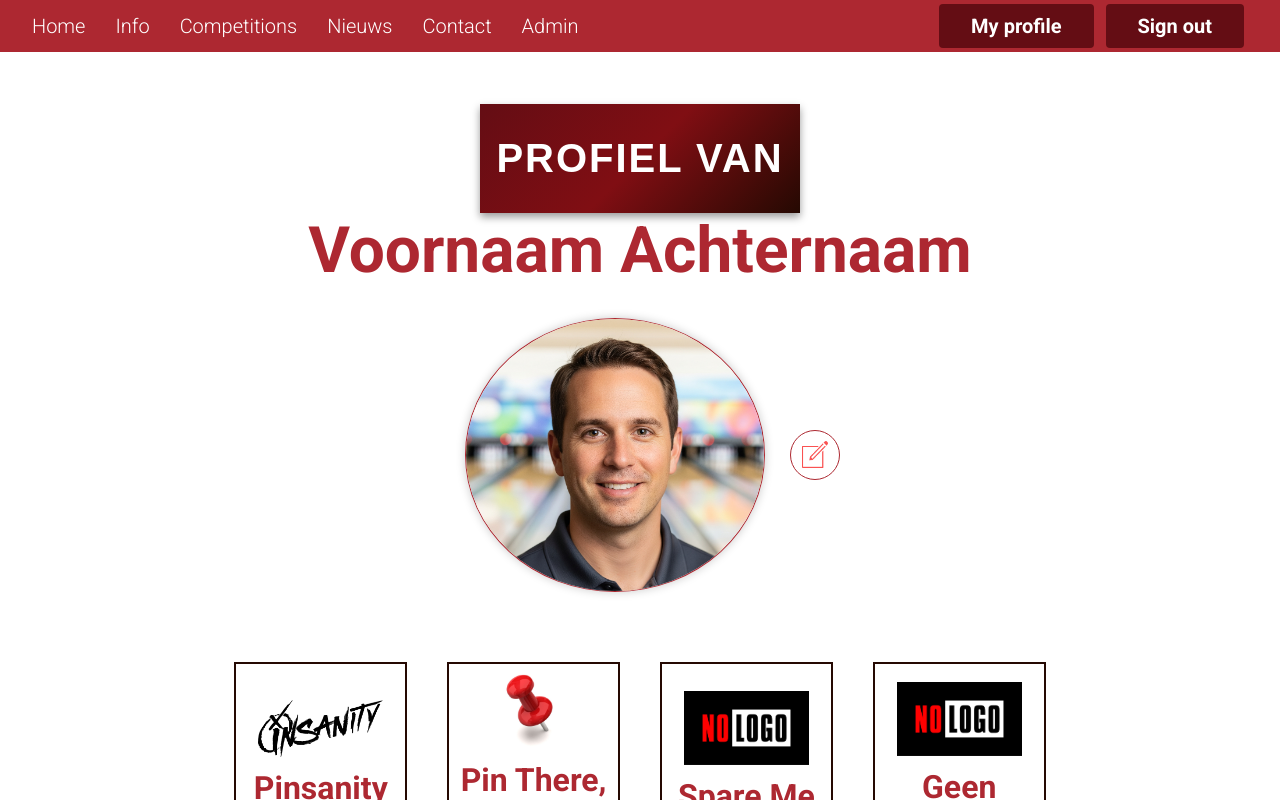
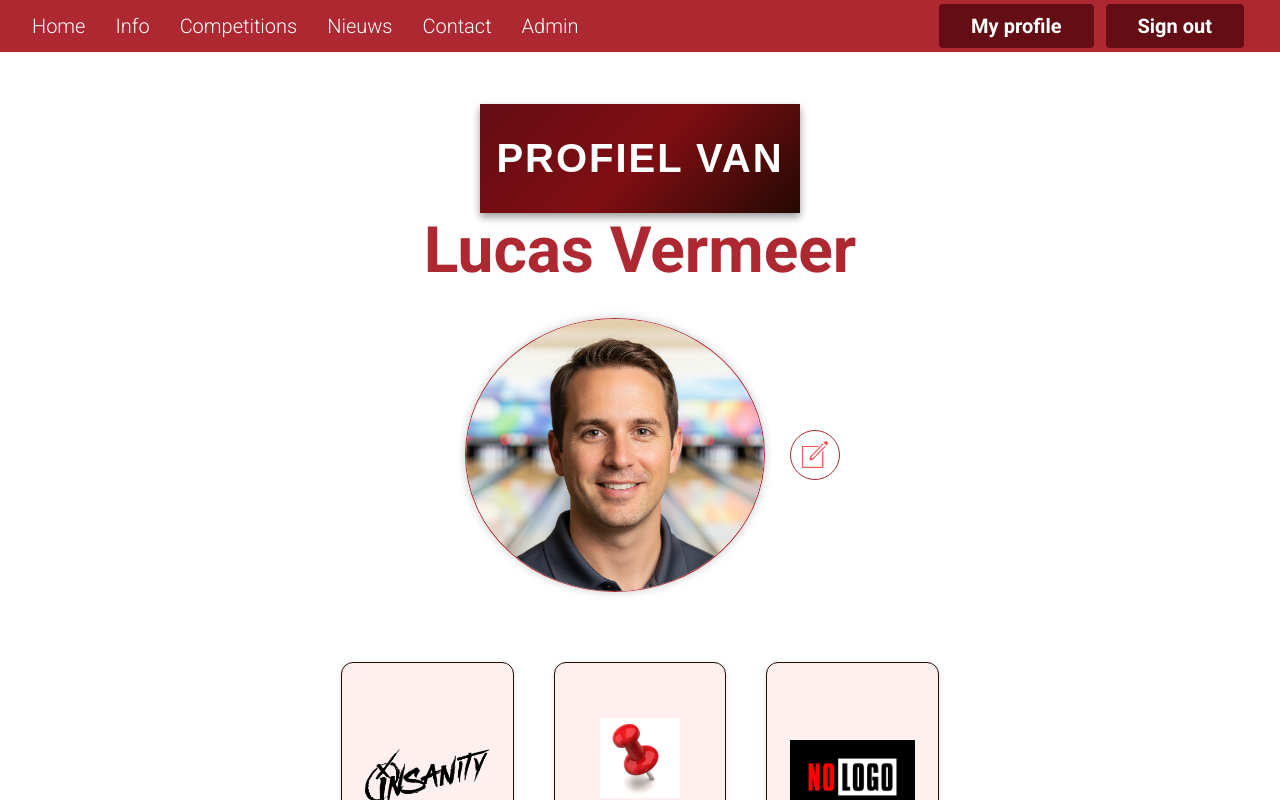
Before and after one commit to Bas-SDR/pinpoint-frontend, a React (Vite) app: page / in a window 1280 px wide. Both pictures are taken after a click on the button "Log in". Shown: the top 800 px of the page. Built offline with nearby package versions, Linux system fonts and the light colour scheme.

Commit message:
Added jsons for mock database, made profile mapping, updated some css, updated auth context to work with id

```diff
--- a/public/players.json
+++ b/public/players.json
@@ -1,87 +1,212 @@
-{
-  "news": [
-    {
-      "id": 1,
-      "date": "2025-05-30",
-      "content": [
-        {
-          "tileType": "text",
-          "title": "Seizoen voorbij!",
-          "paragraphs": [
-            "Lorem ipsum dolor sit amet, consectetur adipisicing elit. Alias aspernatur dignissimos dolores nam nisi optio rem sapiente ullam, vero! Accusamus aliquid culpa cumque cupiditate et hic magnam magni odit voluptates!",
-            "Lorem ipsum dolor sit amet, consectetur adipisicing elit. Aliquam aut doloremque eligendi error et eveniet, impedit ipsam iure optio quae reiciendis sed sit sunt tempore!"
-          ]
-        },
-        {
-          "tileType": "image",
-          "image": {
-            "src": "/News/NewsArt1.svg",
-            "alt": "News Article 1"
-          }
-        }
-      ]
-    },
-    {
-      "id": 2,
-      "date": "2025-06-06",
-      "content": [
-        {
-          "tileType": "text",
-          "title": "Finale dag volgende week",
-          "paragraphs": [
-            "Lorem ipsum dolor sit amet, consectetur adipisicing elit. Architecto assumenda, beatae debitis deserunt doloremque doloribus dolorum, eum hic iure minus officiis pariatur quaerat, quo ratione rem sunt voluptatem? Libero neque nostrum numquam quibusdam quod repellendus, totam voluptatibus voluptatum. Labore, obcaecati!"
-          ]
-        },
-        {
-          "tileType": "image",
-          "image": {
-            "src": "/News/NewsArt2.svg",
-            "alt": "News Article 2"
-          }
-        }
-      ]
-    },
-    {
-      "id": 3,
-      "date": "2025-06-15",
-      "content": [
-        {
-          "tileType": "text",
-          "title": "Laatste competitie dagen",
-          "paragraphs": [
-            "Lorem ipsum dolor sit amet, consectetur adipisicing elit. Alias aspernatur dignissimos dolores nam nisi optio rem sapiente ullam, vero! Accusamus aliquid culpa cumque cupiditate et hic magnam magni odit voluptates!",
-            "Lorem ipsum dolor sit amet, consectetur adipisicing elit. Aliquam aut doloremque eligendi error et eveniet, impedit ipsam iure optio quae reiciendis sed sit sunt tempore!"
-          ]
-        },
-        {
-          "tileType": "image",
-          "image": {
-            "src": "/News/NewsArt3.svg",
-            "alt": "News Article 3"
-          }
-        }
-      ]
-    },
-    {
-      "id": 4,
-      "date": "2025-06-15",
-      "content": [
-        {
-          "tileType": "text",
-          "title": "Wintervakantie!",
-          "paragraphs": [
-            "Lorem ipsum dolor sit amet, consectetur adipisicing elit. Alias aspernatur dignissimos dolores nam nisi optio rem sapiente ullam, vero! Accusamus aliquid culpa cumque cupiditate et hic magnam magni odit voluptates!",
-            "Lorem ipsum dolor sit amet, consectetur adipisicing elit. Aliquam aut doloremque eligendi error et eveniet, impedit ipsam iure optio quae reiciendis sed sit sunt tempore!"
-          ]
-        },
-        {
-          "tileType": "image",
-          "image": {
-            "src": "/News/NewsArt3.svg",
-            "alt": "News Article 3"
-          }
-        }
-      ]
+[
+  {
+    "playerId": 1,
+    "firstName": "Lucas",
+    "lastName": "Vermeer",
+    "profilePic": "/assets/profile-pic-man1.png",
+    "teamIds": [
+      1,
+      2,
+      3
+    ],
+    "leagueIds": [
+      1,
+      2
+    ],
+    "averageScore": 162,
+    "stats": {
+      "highestGame": 279,
+      "highestSeries": 698,
+      "totalPinfall": 18452,
+      "averagePinfall": 521,
+      "perfectGames": 2
     }
-  ]
-}
+  },
+  {
+    "playerId": 2,
+    "firstName": "Sven",
+    "lastName": "Kramer",
+    "profilePic": "/assets/profile-pic-man2.png",
+    "teamIds": [
+      2
+    ],
+    "leagueIds": [
+      2
+    ],
+    "averageScore": 134,
+    "stats": {
+      "highestGame": 210,
+      "highestSeries": 560,
+      "totalPinfall": 11234,
+      "averagePinfall": 436,
+      "perfectGames": 0
+    }
+  },
+  {
+    "playerId": 3,
+    "firstName": "Daan",
+    "lastName": "Visser",
+    "profilePic": "/assets/profile-pic-man3.png",
+    "teamIds": [
+      4
+    ],
+    "leagueIds": [
+      3
+    ],
+    "averageScore": 145,
+    "stats": {
+      "highestGame": 242,
+      "highestSeries": 590,
+      "totalPinfall": 14321,
+      "averagePinfall": 478,
+      "perfectGames": 1
+    }
+  },
+  {
+    "playerId": 4,
+    "firstName": "Mark",
+    "lastName": "Janssen",
+    "profilePic": "/assets/profile-pic-man4.png",
+    "teamIds": [
+      3,
+      4
+    ],
+    "leagueIds": [
+      3,
+      4
+    ],
+    "averageScore": 171,
+    "stats": {
+      "highestGame": 288,
+      "highestSeries": 701,
+      "totalPinfall": 19872,
+      "averagePinfall": 512,
+      "perfectGames": 1
+    }
+  },
+  {
+    "playerId": 5,
+    "firstName": "Tom",
+    "lastName": "Meijer",
+    "profilePic": "/assets/profile-pic-man5.png",
+    "teamIds": [
+      1,
+      5
+    ],
+    "leagueIds": [
+      5
+    ],
+    "averageScore": 128,
+    "stats": {
+      "highestGame": 205,
+      "highestSeries": 534,
+      "totalPinfall": 9850,
+      "averagePinfall": 410,
+      "perfectGames": 0
+    }
+  },
+  {
+    "playerId": 6,
+    "firstName": "Joost",
+    "lastName": "Kuiper",
+    "profilePic": "/assets/profile-pic-man6.png",
+    "teamIds": [
+      6
+    ],
+    "leagueIds": [
+      6
+    ],
+    "averageScore": 155,
+    "stats": {
+      "highestGame": 250,
+      "highestSeries": 620,
+      "totalPinfall": 15422,
+      "averagePinfall": 490,
+      "perfectGames": 0
+    }
+  },
+  {
+    "playerId": 7,
+    "firstName": "Bas",
+    "lastName": "Hoekstra",
+    "profilePic": "/assets/profile-pic-man7.png",
+    "teamIds": [
+      2,
+      6
+    ],
+    "leagueIds": [
+      2,
+      6
+    ],
+    "averageScore": 167,
+    "stats": {
+      "highestGame": 270,
+      "highestSeries": 670,
+      "totalPinfall": 17654,
+      "averagePinfall": 505,
+      "perfectGames": 1
+    }
+  },
+  {
+    "playerId": 8,
+    "firstName": "Arjen",
+    "lastName": "Mulder",
+    "profilePic": "/assets/profile-pic-man8.png",
+    "teamIds": [
+      5
+    ],
+    "leagueIds": [
+      5
+    ],
+    "averageScore": 120,
+    "stats": {
+      "highestGame": 190,
+      "highestSeries": 490,
+      "totalPinfall": 8645,
+      "averagePinfall": 378,
+      "perfectGames": 0
+    }
+  },
+  {
+    "playerId": 9,
+    "firstName": "Koen",
+    "lastName": "Schouten",
+    "profilePic": "/assets/profile-pic-man9.png",
+    "teamIds": [
+      3
+    ],
+    "leagueIds": [
+      4
+    ],
+    "averageScore": 182,
+    "stats": {
+      "highestGame": 300,
+      "highestSeries": 710,
+      "totalPinfall": 22400,
+      "averagePinfall": 540,
+      "perfectGames": 3
+    }
+  },
+  {
+    "playerId": 10,
+    "firstName": "Joris",
+    "lastName": "Peeters",
+    "profilePic": "/assets/profile-pic-man10.png",
+    "teamIds": [
+      4,
+      6
+    ],
+    "leagueIds": [
+      3,
+      6
+    ],
+    "averageScore": 152,
+    "stats": {
+      "highestGame": 240,
+      "highestSeries": 610,
+      "totalPinfall": 13220,
+      "averagePinfall": 462,
+      "perfectGames": 0
+    }
+  }
+]
--- a/public/teams.json
+++ b/public/teams.json
@@ -1,87 +1,60 @@
-{
-  "news": [
-    {
-      "id": 1,
-      "date": "2025-05-30",
-      "content": [
-        {
-          "tileType": "text",
-          "title": "Seizoen voorbij!",
-          "paragraphs": [
-            "Lorem ipsum dolor sit amet, consectetur adipisicing elit. Alias aspernatur dignissimos dolores nam nisi optio rem sapiente ullam, vero! Accusamus aliquid culpa cumque cupiditate et hic magnam magni odit voluptates!",
-            "Lorem ipsum dolor sit amet, consectetur adipisicing elit. Aliquam aut doloremque eligendi error et eveniet, impedit ipsam iure optio quae reiciendis sed sit sunt tempore!"
-          ]
-        },
-        {
-          "tileType": "image",
-          "image": {
-            "src": "/News/NewsArt1.svg",
-            "alt": "News Article 1"
-          }
-        }
-      ]
-    },
-    {
-      "id": 2,
-      "date": "2025-06-06",
-      "content": [
-        {
-          "tileType": "text",
-          "title": "Finale dag volgende week",
-          "paragraphs": [
-            "Lorem ipsum dolor sit amet, consectetur adipisicing elit. Architecto assumenda, beatae debitis deserunt doloremque doloribus dolorum, eum hic iure minus officiis pariatur quaerat, quo ratione rem sunt voluptatem? Libero neque nostrum numquam quibusdam quod repellendus, totam voluptatibus voluptatum. Labore, obcaecati!"
-          ]
-        },
-        {
-          "tileType": "image",
-          "image": {
-            "src": "/News/NewsArt2.svg",
-            "alt": "News Article 2"
-          }
-        }
-      ]
-    },
-    {
-      "id": 3,
-      "date": "2025-06-15",
-      "content": [
-        {
-          "tileType": "text",
-          "title": "Laatste competitie dagen",
-          "paragraphs": [
-            "Lorem ipsum dolor sit amet, consectetur adipisicing elit. Alias aspernatur dignissimos dolores nam nisi optio rem sapiente ullam, vero! Accusamus aliquid culpa cumque cupiditate et hic magnam magni odit voluptates!",
-            "Lorem ipsum dolor sit amet, consectetur adipisicing elit. Aliquam aut doloremque eligendi error et eveniet, impedit ipsam iure optio quae reiciendis sed sit sunt tempore!"
-          ]
-        },
-        {
-          "tileType": "image",
-          "image": {
-            "src": "/News/NewsArt3.svg",
-            "alt": "News Article 3"
-          }
-        }
-      ]
-    },
-    {
-      "id": 4,
-      "date": "2025-06-15",
-      "content": [
-        {
-          "tileType": "text",
-          "title": "Wintervakantie!",
-          "paragraphs": [
-            "Lorem ipsum dolor sit amet, consectetur adipisicing elit. Alias aspernatur dignissimos dolores nam nisi optio rem sapiente ullam, vero! Accusamus aliquid culpa cumque cupiditate et hic magnam magni odit voluptates!",
-            "Lorem ipsum dolor sit amet, consectetur adipisicing elit. Aliquam aut doloremque eligendi error et eveniet, impedit ipsam iure optio quae reiciendis sed sit sunt tempore!"
-          ]
-        },
-        {
-          "tileType": "image",
-          "image": {
-            "src": "/News/NewsArt3.svg",
-            "alt": "News Article 3"
-          }
-        }
-      ]
-    }
-  ]
-}
+[
+  {
+    "teamId": 1,
+    "teamName": "Pinsanity",
+    "teamPlayers": [
+      1,
+      5
+    ],
+    "ranking": 2
+  },
+  {
+    "teamId": 2,
+    "teamName": "Pin There, Done That",
+    "teamPlayers": [
+      1,
+      2,
+      7
+    ],
+    "ranking": 1
+  },
+  {
+    "teamId": 3,
+    "teamName": "Spare Me",
+    "teamPlayers": [
+      1,
+      4,
+      9
+    ],
+    "ranking": 3
+  },
+  {
+    "teamId": 4,
+    "teamName": "Strike Force",
+    "teamPlayers": [
+      3,
+      4,
+      10
+    ],
+    "ranking": 4
+  },
+  {
+    "teamId": 5,
+    "teamName": "Kingpins",
+    "teamPlayers": [
+      5,
+      8
+    ],
+    "ranking": 5
+  },
+  {
+    "teamId": 6,
+    "teamName": "Alley Masters",
+    "teamPlayers": [
+      6,
+      7,
+      10
+    ],
+    "ranking": 6
+  }
+]
--- a/src/components/playerCard/PlayerCard.css
+++ b/src/components/playerCard/PlayerCard.css
@@ -4,9 +4,13 @@
     align-items: center;
     justify-content: center;
     width: 100%;
-    min-height: 300px;
+    height: 150px;
     border: 1px solid #250902;
     padding: 15px;
+    border-radius: 12px;
+    background-color: #fff8f0;
+    box-shadow: 0 2px 6px #00000014; /* 0.08 opacity */
+    transition: transform 0.2s, box-shadow 0.2s;
 }
 
 .competition-link {
--- a/src/components/teamCard/TeamCard.css
+++ b/src/components/teamCard/TeamCard.css
@@ -4,11 +4,13 @@
     align-items: center;
     justify-content: center;
     width: 100%;
-    height: 100%;
-    min-height: 150px;
-    max-height: 150px;
+    height: 200px;
     border: 1px solid #250902;
-    padding: 2px;
+    padding: 10px;
+    border-radius: 12px;
+    background-color: #fdf0ef;
+    box-shadow: 0 2px 6px #0000001a;
+    transition: transform 0.2s, box-shadow 0.2s;
 }
 
 .team-logo {
@@ -23,8 +25,7 @@
 
 @media screen and (min-width: 768px) {
     .team-card {
-        min-height: 175px;
-        max-height: 175px;
+        height: 250px;
         padding: 4px;
     }
 
@@ -36,8 +37,7 @@
 
 @media screen and (min-width: 994px) {
     .team-card {
-        min-height: 200px;
-        max-height: 200px;
+        height: 300px;
         padding: 6px;
     }
 
@@ -55,6 +55,7 @@
 
 @media screen and (min-width: 1600px) {
     .team-card {
+        height: 350px;
         padding: 10px;
     }
 
--- a/src/context/AuthContext.jsx
+++ b/src/context/AuthContext.jsx
@@ -4,21 +4,32 @@ import {useNavigate} from "react-router-dom";
 export const AuthContext = createContext({});
 
 function AuthContextProvider({children}) {
-    const [isAuth, toggleIsAuth] = useState(false);
+    const [auth, toggleAuth] = useState({
+        isAuth: false,
+        userId: null,
+    });
     const navigate = useNavigate();
 
     function login() {
-        toggleIsAuth(true);
+        toggleAuth({
+            isAuth: true,
+            userId: 1,
+        });
+
         navigate('/profile');
     }
 
     function logout() {
-        toggleIsAuth(false);
+        toggleAuth({
+            isAuth: false,
+            userId: null,
+        });
         navigate('/');
     }
 
     const contextData = {
-        isAuth: isAuth,
+        isAuth: auth.isAuth,
+        userId: auth.userId,
         login: login,
         logout: logout,
     };
--- a/src/pages/profilePage/Profile.jsx
+++ b/src/pages/profilePage/Profile.jsx
@@ -4,101 +4,110 @@ import modifySymbol from "../../assets/modify-symbol.png"
 import TeamCard from "../../components/teamCard/TeamCard.jsx";
 import PlayerCard from "../../components/playerCard/PlayerCard.jsx";
 import StatsCard from "../../components/statsCard/StatsCard.jsx";
-import React, {useContext} from 'react';
+import React, {useContext, useEffect, useState} from 'react';
 import {AuthContext} from "../../context/AuthContext.jsx";
 import {Link} from "react-router-dom";
 import Header from "../../components/header/Header.jsx";
+import axios from "axios";
 
 function Profile() {
-    const {isAuth} = useContext(AuthContext);
+
+    const {isAuth, userId} = useContext(AuthContext);
+    const [teams, setTeams] = useState([]);
+    const [leagues, setLeagues] = useState([]);
+    const [players, setPlayers] = useState([]);
+    const [error, toggleError] = useState(false);
+    const [loading, toggleLoading] = useState(true);
+
+    useEffect(() => {
+        // const controller = new AbortController();
+        toggleLoading(true);
+
+        async function fetchProfileData() {
+            //https://stackoverflow.com/questions/35612428/call-async-await-functions-in-parallel
+            toggleError(false);
+            try {
+                const [teamResult, leagueResult, playerResult] = await Promise.all([
+                    axios.get("teams.json", {
+                        //  signal: controller.signal
+                    }),
+                    axios.get("leagues.json", {
+                        //  signal: controller.signal
+                    }),
+                    axios.get("players.json", {
+                        //  signal: controller.signal
+                    }),
+                ]);
+
+                setTeams(teamResult.data);
+                setLeagues(leagueResult.data);
+                setPlayers(playerResult.data);
+                toggleLoading(false);
+            } catch (e) {
+                console.error(e);
+                toggleError(true);
+            }
+        }
+
+        fetchProfileData();
+
+        // return function cleanUp() {
+        //     controller.abort();
+        // }
+
+    }, []);
+
+
+    const currentPlayer = players.find(p => p.playerId === userId);
+    // TODO Change this to check link (profile/1) in order to set the userID.
+    const playerTeams = currentPlayer ? teams.filter(team => currentPlayer.teamIds.includes(team.teamId)) : [];
 
     return (
         <div className="outer-container-excl-sponsor">
             <Header pageTitle="Profiel van"/>
-            <h1>Voornaam Achternaam</h1>{/*TODO Add first and last name from JWT token*/}
+            {players.length > 0 && <h1>{`${players[userId - 1].firstName} ${players[userId - 1].lastName}`}</h1>}
+            {/*TODO Add first and last name from profile page id number*/}
             <div className="inner-profile-container">
                     <span className="image-container">
                     <img src={profilePic} alt="photo of player"/>
                     </span>
                 {isAuth &&
-                        //     TODO Replace isAuth with username verification
+                    //     TODO Replace isAuth with username verification from JWT token
 
-                        <Link to={`/profile/${1}/edit`} className="modify-symbol">
+                    <Link to={`/profile/user/${userId}/edit`} className="modify-symbol">
                         <img src={modifySymbol} alt="wrench symbol"/>
                     </Link>
                     // TODO Replace profile ID with ID from database, and modify to logical link
                 }
             </div>
             <div className="team-collection">
-                {/*TODO Add mapping from database instead of hardcoded*/}
-                <div className="team">
+                {playerTeams.length > 0 ? (
+                    playerTeams.map(team => (
+                        <div key={team.teamId} className="team">
                             <TeamCard
-                        teamId="1"
-                        teamName="Pinsanity"
-                        teamPlayers="4"
+                                teamId={team.teamId}
+                                teamName={team.teamName}
+                                teamPlayers={team.teamPlayers.length}
                             />
                             <PlayerCard
                                 competition="Maandag 1"
-                        ranking="1"
-                        averageScore="150"
+                                ranking={team.ranking}
+                                averageScore={currentPlayer.averageScore}
                             />
                         </div>
-                <div className="team">
-                    <TeamCard
-                        teamId="2"
-                        teamName="Pin There, Done That"
-                        teamPlayers="2"
-                    />
-                    <PlayerCard
-                        competition="Dinsdag 2"
-                        ranking="8"
-                        averageScore="120"
-                    />
-                </div>
-                <div className="team">
-                    <TeamCard
-                        teamId="3"
-                        teamName="Spare Me"
-                        teamPlayers="3"
-                    />
-                    <PlayerCard
-                        competition="Woensdag 3"
-                        ranking="4"
-                        averageScore="170"
-                    />
-                </div>
-                <div className="team">
-                    <TeamCard
-                        teamId=""
-                        teamName=""
-                        teamPlayers=""
-                    />
-                    <PlayerCard
-                        competition=""
-                        ranking=""
-                        averageScore=""
-                    />
-                </div>
-                <div className="team">
-                    <TeamCard
-                        teamId=""
-                        teamName=""
-                        teamPlayers=""
-                    />
-                    <PlayerCard
-                        competition=""
-                        ranking=""
-                        averageScore=""
-                    />
-                </div>
+                    ))
+                ) : (
+                    <h3>Deze speler is geen lid van een team.</h3>
+                )}
             </div>
     <StatsCard
-                highestGame="300"
-                highestSeries="712"
-                totalPinfall="23467"
-                averagePinfall="522"
-                perfectGames="3"
+        highestGame={currentPlayer?.stats?.highestGame}
+        highestSeries={currentPlayer?.stats?.highestSeries}
+        totalPinfall={currentPlayer?.stats?.totalPinfall}
+        averagePinfall={currentPlayer?.stats?.averagePinfall}
+        perfectGames={currentPlayer?.stats?.perfectGames}
     />
+
 </div>
 );
 }
```
Also changed, not shown: public/leagues.json (added, +38 -0 lines), src/pages/profilePage/Profile.css (+8 -2 lines). Lines whose indentation alone changed are shown as unchanged.
